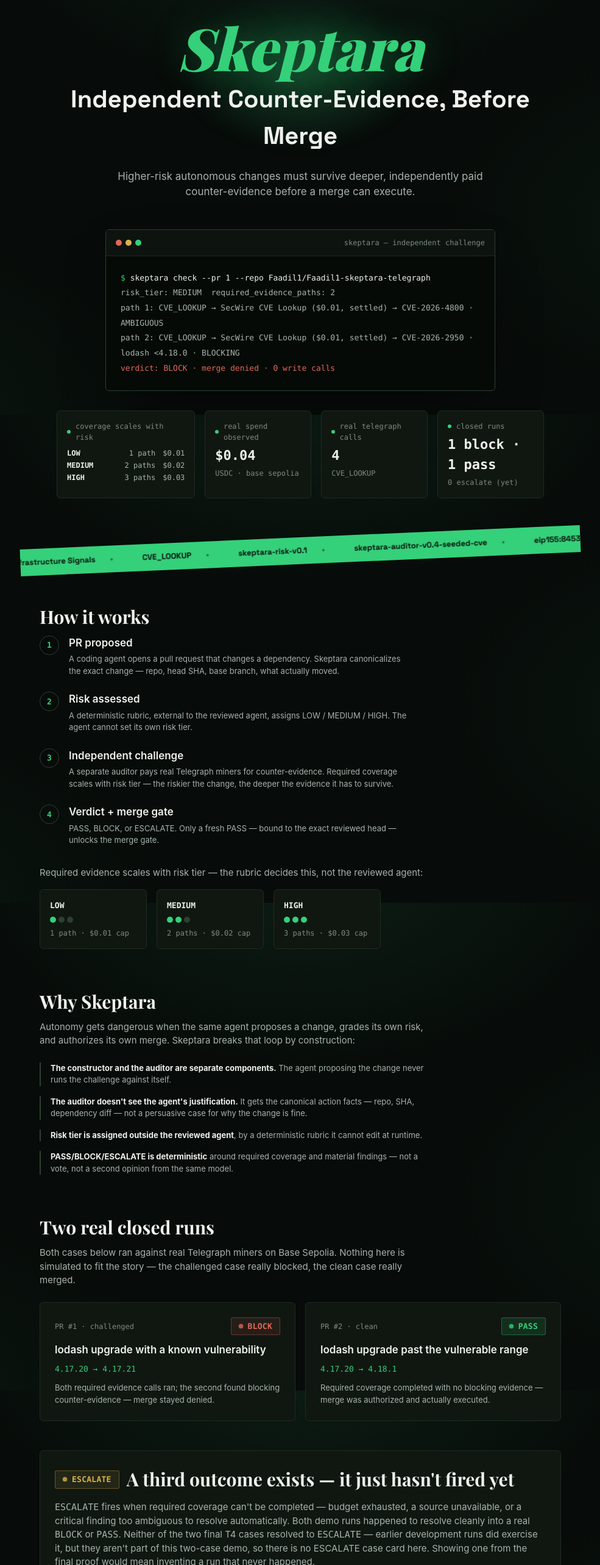
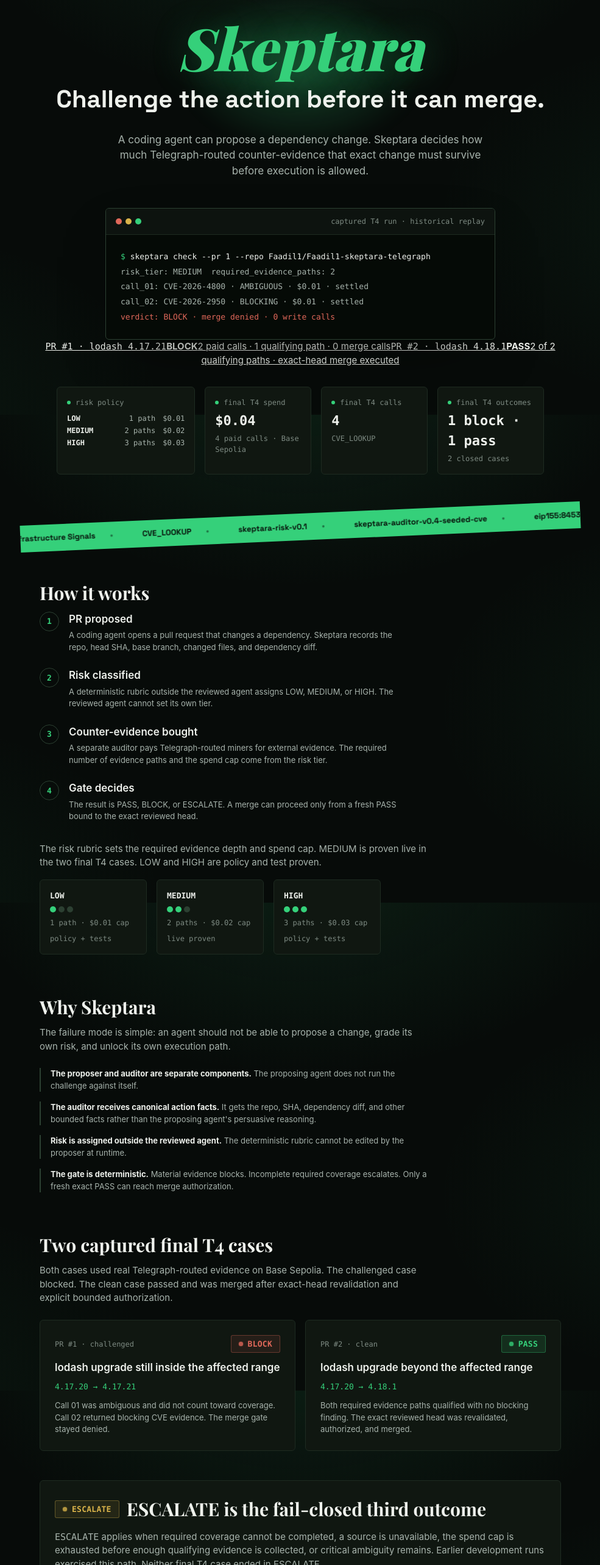
Before and after one commit to Faadil1/Faadil1-skeptara-telegraph, a React (Vite) app in the folder web/: page / in a window 1280 px wide. Shown: the part 120-2686 px from the top of the page at 61% size, without its empty margins (147-1132 px from the left). Built offline with nearby package versions, Linux system fonts and the light colour scheme; a web font is replaced by a local one.

Commit message:
frontend: tighten judge story and remove AI-slop copy patterns

```diff
--- a/web/src/routes/Landing.tsx
+++ b/web/src/routes/Landing.tsx
@@ -8,8 +8,8 @@
 const HERO_LINES = [
   { cmd: true, text: "skeptara check --pr 1 --repo Faadil1/Faadil1-skeptara-telegraph" },
   { cmd: false, text: "risk_tier: MEDIUM  required_evidence_paths: 2" },
-  { cmd: false, text: "path 1: CVE_LOOKUP → SecWire CVE Lookup ($0.01, settled) → CVE-2026-4800 · AMBIGUOUS" },
-  { cmd: false, text: "path 2: CVE_LOOKUP → SecWire CVE Lookup ($0.01, settled) → CVE-2026-2950 · lodash <4.18.0 · BLOCKING" },
+  { cmd: false, text: "call_01: CVE-2026-4800 · AMBIGUOUS · $0.01 · settled" },
+  { cmd: false, text: "call_02: CVE-2026-2950 · BLOCKING · $0.01 · settled" },
   { cmd: false, text: "verdict: BLOCK · merge denied · 0 write calls", verdict: "block" as const },
 ];
 
@@ -22,8 +22,6 @@
 const passCount = demoCases.filter((c) => c.challengeResult.outcome === "PASS").length;
 const maxRequiredPaths = Math.max(...riskTierPolicy.map((p) => p.requiredPaths));
 
-// Real identifiers pulled from the closed runs — miners, intents, policy/auditor
-// versions actually used. Not a decorative filler list.
 const marqueeItems = Array.from(
   new Set([
     ...demoCases.flatMap((c) => c.evidenceItems.map((e) => e.miner_name).filter(Boolean)),
@@ -81,22 +79,22 @@
   {
     n: 1,
     title: "PR proposed",
-    body: "A coding agent opens a pull request that changes a dependency. Skeptara canonicalizes the exact change — repo, head SHA, base branch, what actually moved.",
+    body: "A coding agent opens a pull request that changes a dependency. Skeptara records the repo, head SHA, base branch, changed files, and dependency diff.",
   },
   {
     n: 2,
-    title: "Risk assessed",
-    body: "A deterministic rubric, external to the reviewed agent, assigns LOW / MEDIUM / HIGH. The agent cannot set its own risk tier.",
+    title: "Risk classified",
+    body: "A deterministic rubric outside the reviewed agent assigns LOW, MEDIUM, or HIGH. The reviewed agent cannot set its own tier.",
   },
   {
     n: 3,
-    title: "Independent challenge",
-    body: "A separate auditor pays real Telegraph miners for counter-evidence. Required coverage scales with risk tier — the riskier the change, the deeper the evidence it has to survive.",
+    title: "Counter-evidence bought",
+    body: "A separate auditor pays Telegraph-routed miners for external evidence. The required number of evidence paths and the spend cap come from the risk tier.",
   },
   {
     n: 4,
-    title: "Verdict + merge gate",
-    body: "PASS, BLOCK, or ESCALATE. Only a fresh PASS — bound to the exact reviewed head — unlocks the merge gate.",
+    title: "Gate decides",
+    body: "The result is PASS, BLOCK, or ESCALATE. A merge can proceed only from a fresh PASS bound to the exact reviewed head.",
   },
 ];
 
@@ -117,6 +115,9 @@
           <div className="tier-diagram__meta mono">
             {p.requiredPaths} path{p.requiredPaths > 1 ? "s" : ""} · ${p.spendCapUsd.toFixed(2)} cap
           </div>
+          <div className="tier-diagram__meta mono">
+            {p.tier === "MEDIUM" ? "live proven" : "policy + tests"}
+          </div>
         </div>
       ))}
     </div>
@@ -125,20 +126,24 @@
 
 const FAQ_ITEMS = [
   {
-    q: "Is this using real Telegraph calls, or simulated?",
-    a: "Real. Both closed cases below made real, paid calls to real Telegraph miners on Base Sepolia — real signal hashes, real x402 settlements. Nothing about the evidence itself is simulated.",
+    q: "Are the Telegraph calls real?",
+    a: "Yes. The two final T4 cases used paid Telegraph calls on Base Sepolia. The page you are viewing replays captured results, so loading or replaying the page does not make a new payment or network request.",
   },
   {
-    q: "Why does the PR #1 evidence log stop at 1 of 2 coverage?",
-    a: "It made both required calls and spent the full $0.02 cap. The first (CVE-2026-4800) came back ambiguous and didn't count toward coverage; the second (CVE-2026-2950) found blocking evidence. \"1 of 2\" means one path counted as material — not that only one call was made.",
+    q: "Why is PR #1 coverage only 1 of 2 after two paid calls?",
+    a: "Coverage counts qualifying evidence paths, not payments. Call 01 returned a substantive but machine-ambiguous record, so it did not count. Call 02 returned material blocking evidence. Both calls were paid and settled. The final outcome is BLOCK.",
   },
   {
-    q: "What happens on ESCALATE, and has it actually been triggered in this demo?",
-    a: "ESCALATE is a real, fully supported outcome — it fires when required coverage can't be completed, a source is unavailable, or a finding is too ambiguous to resolve automatically. Neither of the two closed cases below has triggered it. We say so directly rather than fabricating a third case to look complete.",
+    q: "What does ESCALATE mean?",
+    a: "ESCALATE is the fail-closed outcome for incomplete coverage, unavailable sources, budget exhaustion, or critical ambiguity. Earlier development runs exercised ESCALATE. Neither of the two final T4 cases ended there.",
   },
   {
-    q: "Is the demo live right now, or replayed from closed runs?",
-    a: "The two cases below are real data from two closed T4 challenge runs (Telegraph Protocol Track 3) — not generated live at request time. Each case page replays that recorded evidence with paced loading states for legibility, and says so explicitly. That's a deliberate difference from a team whose check runs fresh per request, not a shortcut we're hiding.",
+    q: "Does Skeptara discover unknown vulnerabilities automatically?",
+    a: "No. This hackathon proof uses controlled exact CVE seeds so the auditor can normalize concrete advisory records and version ranges. The proof is about challenge enforcement and evidence handling, not automatic discovery of unknown vulnerabilities.",
+  },
+  {
+    q: "What kind of independence is proven here?",
+    a: "The proposing agent, risk policy, auditor, and merge gate are separate components. Telegraph provides externally routed evidence. We do not claim statistical or model-level independence between miners.",
   },
 ];
 
@@ -149,7 +154,9 @@
     if (!location.hash) return;
     const id = location.hash.slice(1);
     const el = document.getElementById(id);
-    el?.scrollIntoView({ behavior: "smooth", block: "start" });
+    if (!el) return;
+    const reduceMotion = window.matchMedia("(prefers-reduced-motion: reduce)").matches;
+    el.scrollIntoView({ behavior: reduceMotion ? "auto" : "smooth", block: "start" });
   }, [location.hash]);
 
   return (
@@ -157,10 +164,9 @@
       <div className="landing__hero">
         <div className="landing__glow" aria-hidden="true" />
         <h1 className="landing__wordmark">Skeptara</h1>
-        <p className="landing__tagline">Independent Counter-Evidence, Before Merge</p>
+        <p className="landing__tagline">Challenge the action before it can merge.</p>
         <p className="landing__thesis">
-          Higher-risk autonomous changes must survive deeper, independently paid
-          counter-evidence before a merge can execute.
+          A coding agent can propose a dependency change. Skeptara decides how much Telegraph-routed counter-evidence that exact change must survive before execution is allowed.
         </p>
 
         <div className="terminal">
@@ -168,7 +174,7 @@
             <span className="terminal__dot" />
             <span className="terminal__dot" />
             <span className="terminal__dot" />
-            <span className="terminal__bar-title mono">skeptara — independent challenge</span>
+            <span className="terminal__bar-title mono">captured T4 run · historical replay</span>
           </div>
           <div className="terminal__body mono">
             {HERO_LINES.map((line, i) => (
@@ -185,11 +191,24 @@
           </div>
         </div>
 
+        <div className="landing__proof-split" aria-label="Two final T4 outcomes">
+          <Link to="/case/pr1" className="proof-split proof-split--block">
+            <span className="proof-split__label mono">PR #1 · lodash 4.17.21</span>
+            <strong>BLOCK</strong>
+            <span>2 paid calls · 1 qualifying path · 0 merge calls</span>
+          </Link>
+          <Link to="/case/pr2" className="proof-split proof-split--pass">
+            <span className="proof-split__label mono">PR #2 · lodash 4.18.1</span>
+            <strong>PASS</strong>
+            <span>2 of 2 qualifying paths · exact-head merge executed</span>
+          </Link>
+        </div>
+
         <div className="stat-row-3 stat-row-4">
           <div className="stat-col stat-col--policy">
             <span className="stat-col__label mono">
               <span className="stat-col__dot" aria-hidden="true" />
-              coverage scales with risk
+              risk policy
             </span>
             <div className="stat-col__policy-rows mono">
               {riskTierPolicy.map((p) => (
@@ -201,9 +220,9 @@
               ))}
             </div>
           </div>
-          <StatColumn label="real spend observed" value={`$${totalSpendUsd.toFixed(2)}`} hint="USDC · base sepolia" />
-          <StatColumn label="real telegraph calls" value={String(totalEvidenceCalls)} hint="CVE_LOOKUP" />
-          <StatColumn label="closed runs" value={`${blockCount} block · ${passCount} pass`} hint="0 escalate (yet)" />
+          <StatColumn label="final T4 spend" value={`$${totalSpendUsd.toFixed(2)}`} hint="4 paid calls · Base Sepolia" />
+          <StatColumn label="final T4 calls" value={String(totalEvidenceCalls)} hint="CVE_LOOKUP" />
+          <StatColumn label="final T4 outcomes" value={`${blockCount} block · ${passCount} pass`} hint="2 closed cases" />
         </div>
       </div>
 
@@ -231,7 +250,7 @@
           ))}
         </div>
         <p className="landing__section-note how-tier-note">
-          Required evidence scales with risk tier — the rubric decides this, not the reviewed agent:
+          The risk rubric sets the required evidence depth and spend cap. MEDIUM is proven live in the two final T4 cases. LOW and HIGH are policy and test proven.
         </p>
         <TierDiagram />
       </section>
@@ -239,52 +258,45 @@
       <section id="why-skeptara" className="landing__why">
         <h2 className="landing__section-title">Why Skeptara</h2>
         <p className="landing__section-note">
-          Autonomy gets dangerous when the same agent proposes a change, grades its own risk, and
-          authorizes its own merge. Skeptara breaks that loop by construction:
+          The failure mode is simple: an agent should not be able to propose a change, grade its own risk, and unlock its own execution path.
         </p>
         <ul className="why-list">
           <li>
-            <strong>The constructor and the auditor are separate components.</strong> The agent
-            proposing the change never runs the challenge against itself.
+            <strong>The proposer and auditor are separate components.</strong> The proposing agent does not run the challenge against itself.
           </li>
           <li>
-            <strong>The auditor doesn't see the agent's justification.</strong> It gets the
-            canonical action facts — repo, SHA, dependency diff — not a persuasive case for why
-            the change is fine.
+            <strong>The auditor receives canonical action facts.</strong> It gets the repo, SHA, dependency diff, and other bounded facts rather than the proposing agent&apos;s persuasive reasoning.
           </li>
           <li>
-            <strong>Risk tier is assigned outside the reviewed agent</strong>, by a deterministic
-            rubric it cannot edit at runtime.
+            <strong>Risk is assigned outside the reviewed agent.</strong> The deterministic rubric cannot be edited by the proposer at runtime.
           </li>
           <li>
-            <strong>PASS/BLOCK/ESCALATE is deterministic</strong> around required coverage and
-            material findings — not a vote, not a second opinion from the same model.
+            <strong>The gate is deterministic.</strong> Material evidence blocks. Incomplete required coverage escalates. Only a fresh exact PASS can reach merge authorization.
           </li>
         </ul>
       </section>
 
       <section className="landing__cases">
-        <h2 className="landing__section-title">Two real closed runs</h2>
+        <h2 className="landing__section-title">Two captured final T4 cases</h2>
         <p className="landing__section-note">
-          Both cases below ran against real Telegraph miners on Base Sepolia. Nothing here is
-          simulated to fit the story — the challenged case really blocked, the clean case really merged.
+          Both cases used real Telegraph-routed evidence on Base Sepolia. The challenged case blocked. The clean case passed and was merged after exact-head revalidation and explicit bounded authorization.
         </p>
         <div className="landing__case-grid">
           <CaseCard
             to="/case/pr1"
             eyebrow="PR #1 · challenged"
-            title="lodash upgrade with a known vulnerability"
+            title="lodash upgrade still inside the affected range"
             target="4.17.20 → 4.17.21"
             outcome={challengedCase.challengeResult.outcome as "BLOCK"}
-            summary="Both required evidence calls ran; the second found blocking counter-evidence — merge stayed denied."
+            summary="Call 01 was ambiguous and did not count toward coverage. Call 02 returned blocking CVE evidence. The merge gate stayed denied."
           />
           <CaseCard
             to="/case/pr2"
             eyebrow="PR #2 · clean"
-            title="lodash upgrade past the vulnerable range"
+            title="lodash upgrade beyond the affected range"
             target="4.17.20 → 4.18.1"
             outcome={cleanCase.challengeResult.outcome as "PASS"}
-            summary="Required coverage completed with no blocking evidence — merge was authorized and actually executed."
+            summary="Both required evidence paths qualified with no blocking finding. The exact reviewed head was revalidated, authorized, and merged."
           />
         </div>
       </section>
@@ -292,16 +304,10 @@
       <section className="landing__escalate">
         <div className="landing__escalate-top">
           <VerdictBadge outcome="ESCALATE" />
-          <h2 className="landing__section-title landing__escalate-title">A third outcome exists — it just hasn't fired yet</h2>
+          <h2 className="landing__section-title landing__escalate-title">ESCALATE is the fail-closed third outcome</h2>
         </div>
         <p className="landing__section-note">
-          <span className="mono">ESCALATE</span> fires when required coverage can't be completed — budget
-          exhausted, a source unavailable, or a critical finding too ambiguous to resolve automatically.
-          Both demo runs happened to resolve cleanly into a real <span className="mono">BLOCK</span> or{" "}
-          <span className="mono">PASS</span>. Neither of the two final T4 cases resolved to{" "}
-          <span className="mono">ESCALATE</span> — earlier development runs did exercise it, but they
-          aren't part of this two-case demo, so there is no ESCALATE case card here. Showing one from
-          the final proof would mean inventing a run that never happened.
+          <span className="mono">ESCALATE</span> applies when required coverage cannot be completed, a source is unavailable, the spend cap is exhausted before enough qualifying evidence is collected, or critical ambiguity remains. Earlier development runs exercised this path. Neither final T4 case ended in ESCALATE.
         </p>
       </section>
 
```
